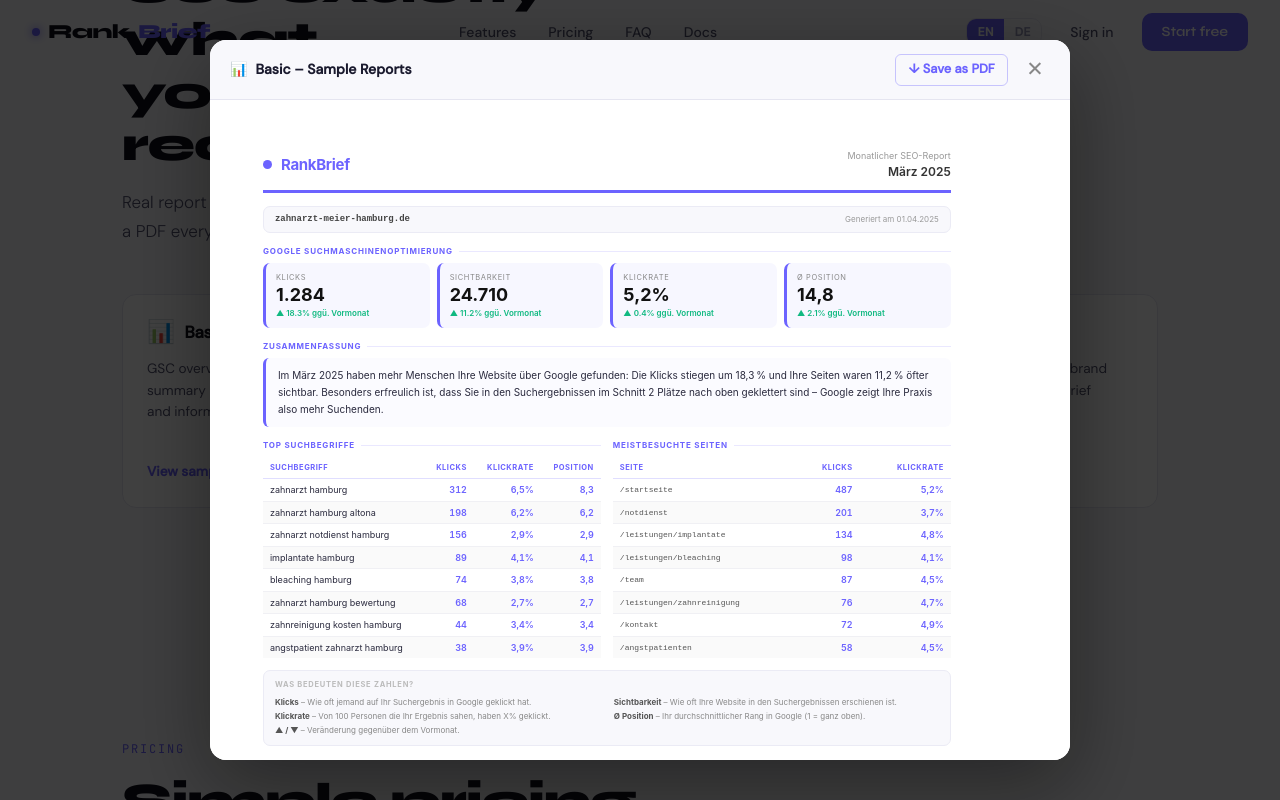
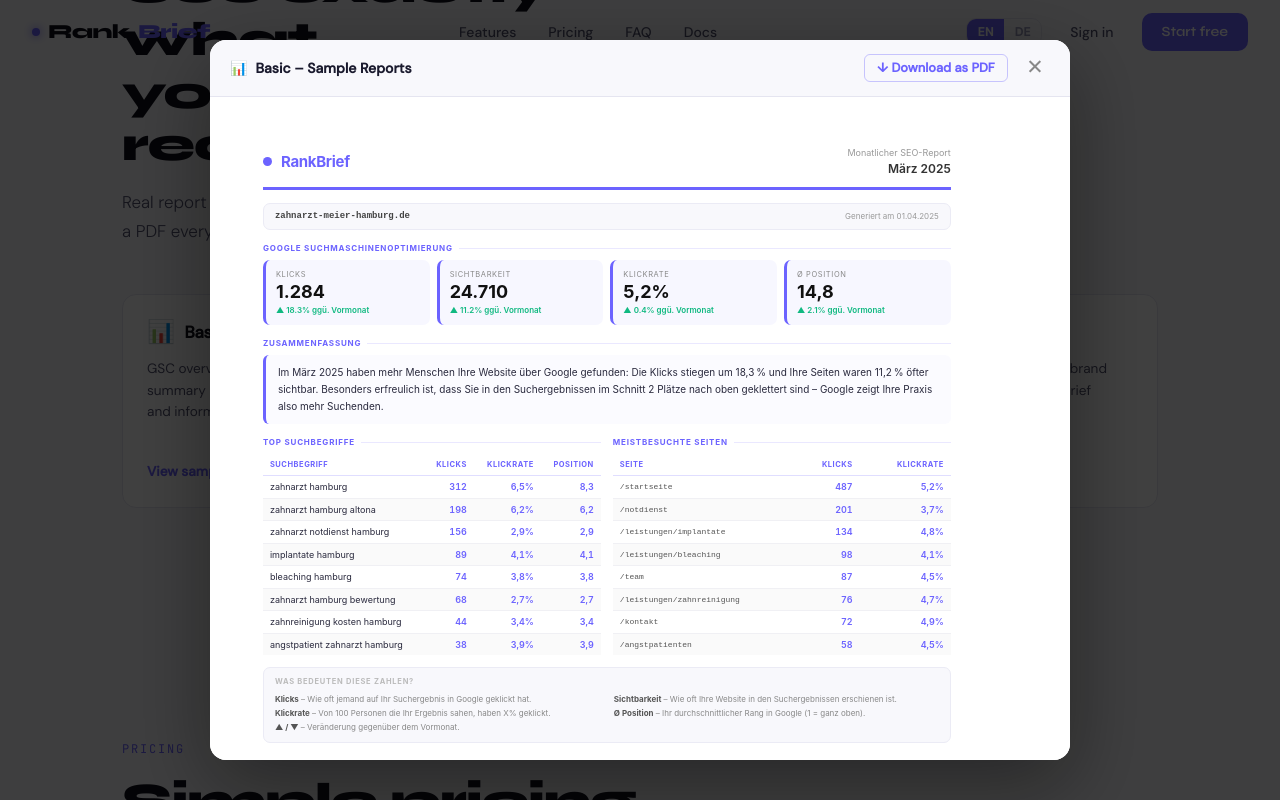
Before and after one commit to sarahiver/rankbrief, a React (Create React App) app: page / in a window 1280 px wide. Both pictures are taken after a click on the element 288 px from the left and 3712 px from the top of the page. Shown: the part 3312-4112 px from the top of the page. Built offline with nearby package versions, Linux system fonts and the light colour scheme.

Commit message:
Add files via upload

```diff
--- a/src/pages/Landing.js
+++ b/src/pages/Landing.js
@@ -468,12 +468,13 @@
   display: flex; align-items: center; gap: 0.75rem;
 `;
 
-const LightboxDownload = styled.a`
-  font-size: 0.8rem; font-weight: 600; color: #6C63FF;
-  text-decoration: none; padding: 0.3rem 0.75rem;
-  border: 1px solid rgba(108,99,255,0.35); border-radius: 6px;
-  transition: background 0.15s;
-  &:hover { background: rgba(108,99,255,0.08); }
+const LightboxDownloadBtn = styled.button`
+  font-size: 0.8rem; font-weight: 600; color: ${({ $loading }) => $loading ? '#aaa' : '#6C63FF'};
+  background: none; border: 1px solid ${({ $loading }) => $loading ? '#ddd' : 'rgba(108,99,255,0.35)'};
+  padding: 0.3rem 0.75rem; border-radius: 6px; cursor: ${({ $loading }) => $loading ? 'default' : 'pointer'};
+  transition: background 0.15s, color 0.15s;
+  &:hover:not(:disabled) { background: rgba(108,99,255,0.08); }
+  &:disabled { opacity: 0.6; }
 `;
 
 const LightboxClose = styled.button`
@@ -756,9 +757,9 @@
     sampleSub: 'Real report previews – generated from actual data, delivered as a PDF every month.',
     samplePopular: 'Most popular',
     sampleCards: [
-      { plan: 'Basic', icon: '📊', desc: 'GSC overview, top keywords & pages, AI summary and a plain-language legend. Clean and informative.', file: '/samples/sample-basic.html', featured: false },
-      { plan: 'Pro', icon: '🤖', desc: 'Everything in Basic, plus GA4 stats, 3 plain-language SEO recommendations, keyword opportunities and month-over-month tracking.', file: '/samples/sample-pro.html', featured: true },
-      { plan: 'Agency', icon: '🏢', desc: 'Full white-label with your logo and brand colors. Up to 10 domains. No RankBrief branding anywhere.', file: '/samples/sample-agency.html', featured: false },
+      { plan: 'Basic',  slug: 'basic',  icon: '📊', desc: 'GSC overview, top keywords & pages, AI summary and a plain-language legend. Clean and informative.', file: '/samples/sample-basic.html', featured: false },
+      { plan: 'Pro',    slug: 'pro',    icon: '🤖', desc: 'Everything in Basic, plus GA4 stats, 3 plain-language SEO recommendations, keyword opportunities and month-over-month tracking.', file: '/samples/sample-pro.html', featured: true },
+      { plan: 'Agency', slug: 'agency', icon: '🏢', desc: 'Full white-label with your logo and brand colors. Up to 10 domains. No RankBrief branding anywhere.', file: '/samples/sample-agency.html', featured: false },
     ],
     sampleCta: 'View sample report',
     sampleClose: 'Close preview',
@@ -822,9 +823,9 @@
     sampleSub: 'Echte Report-Vorschauen – aus realen Daten generiert, jeden Monat als PDF geliefert.',
     samplePopular: 'Am beliebtesten',
     sampleCards: [
-      { plan: 'Basic', icon: '📊', desc: 'GSC-Übersicht, Top-Keywords & Seiten, KI-Zusammenfassung und Begriffserklärung. Klar und verständlich.', file: '/samples/sample-basic.html', featured: false },
-      { plan: 'Pro', icon: '🤖', desc: 'Alles aus Basic plus GA4-Besucher­statistik, 3 verständliche SEO-Empfehlungen, Keyword-Chancen und Vormonatsvergleich.', file: '/samples/sample-pro.html', featured: true },
-      { plan: 'Agentur', icon: '🏢', desc: 'Vollständiges White-Label mit eigenem Logo und Farben. Bis zu 10 Domains. Kein RankBrief-Branding.', file: '/samples/sample-agency.html', featured: false },
+      { plan: 'Basic',   slug: 'basic',  icon: '📊', desc: 'GSC-Übersicht, Top-Keywords & Seiten, KI-Zusammenfassung und Begriffserklärung. Klar und verständlich.', file: '/samples/sample-basic.html', featured: false },
+      { plan: 'Pro',     slug: 'pro',    icon: '🤖', desc: 'Alles aus Basic plus GA4-Besucher­statistik, 3 verständliche SEO-Empfehlungen, Keyword-Chancen und Vormonatsvergleich.', file: '/samples/sample-pro.html', featured: true },
+      { plan: 'Agentur', slug: 'agency', icon: '🏢', desc: 'Vollständiges White-Label mit eigenem Logo und Farben. Bis zu 10 Domains. Kein RankBrief-Branding.', file: '/samples/sample-agency.html', featured: false },
     ],
     sampleCta: 'Beispiel-Report ansehen',
     sampleClose: 'Vorschau schließen',
@@ -872,8 +873,49 @@
 // ── Component ─────────────────────────────────────────────────────────────────
 export default function Landing({ lang = 'en' }) {
   const [openFaq, setOpenFaq] = React.useState(null);
-  const [sampleOpen, setSampleOpen] = React.useState(null); // { plan, file }
+  const [sampleOpen, setSampleOpen] = React.useState(null);
+  const [pdfLoading, setPdfLoading] = React.useState(false);
   const t = i18n[lang] || i18n.en;
+
+  const downloadSamplePdf = async (sample) => {
+    if (pdfLoading) return;
+    setPdfLoading(true);
+    try {
+      const SUPABASE_URL  = process.env.REACT_APP_SUPABASE_URL;
+      const SUPABASE_ANON = process.env.REACT_APP_SUPABASE_ANON_KEY;
+      const planSlug = sample.slug || sample.plan.toLowerCase().replace('agentur', 'agency');
+      const res = await fetch(`${SUPABASE_URL}/functions/v1/generate-sample-pdf`, {
+        method: 'POST',
+        headers: {
+          'Content-Type': 'application/json',
+          'Authorization': `Bearer ${SUPABASE_ANON}`,
+          'apikey': SUPABASE_ANON,
+        },
+        body: JSON.stringify({ plan: planSlug, lang }),
+      });
+      if (!res.ok) throw new Error(`HTTP ${res.status}`);
+      const contentType = res.headers.get('Content-Type') || '';
+      if (contentType.includes('application/pdf')) {
+        const blob = await res.blob();
+        const url  = URL.createObjectURL(blob);
+        const a    = document.createElement('a');
+        a.href     = url;
+        a.download = `rankbrief-sample-${planSlug}.pdf`;
+        a.click();
+        URL.revokeObjectURL(url);
+      } else {
+        // Fallback: HTML response – open in new tab
+        const html = await res.text();
+        const win  = window.open('', '_blank');
+        if (win) { win.document.write(html); win.document.close(); }
+      }
+    } catch (err) {
+      console.error('PDF download failed:', err);
+      alert(lang === 'de' ? 'PDF konnte nicht erstellt werden. Bitte versuche es erneut.' : 'Could not generate PDF. Please try again.');
+    } finally {
+      setPdfLoading(false);
+    }
+  };
 
   // Reset open FAQ when language changes
   React.useEffect(() => { setOpenFaq(null); }, [lang]);
@@ -1032,12 +1074,15 @@
                 <span>{sampleOpen.plan} – {t.sampleLabel}</span>
               </LightboxTitle>
               <LightboxActions>
-                <LightboxDownload
-                  href={sampleOpen.file}
-                  download={`rankbrief-sample-${sampleOpen.plan.toLowerCase()}.html`}
+                <LightboxDownloadBtn
+                  $loading={pdfLoading}
+                  onClick={() => downloadSamplePdf(sampleOpen)}
+                  disabled={pdfLoading}
                 >
-                  ↓ {lang === 'de' ? 'Als PDF speichern' : 'Save as PDF'}
-                </LightboxDownload>
+                  {pdfLoading
+                    ? (lang === 'de' ? '⏳ PDF wird erstellt…' : '⏳ Generating PDF…')
+                    : (lang === 'de' ? '↓ Als PDF herunterladen' : '↓ Download as PDF')}
+                </LightboxDownloadBtn>
                 <LightboxClose onClick={() => setSampleOpen(null)} aria-label={t.sampleClose}>✕</LightboxClose>
               </LightboxActions>
             </LightboxHeader>
```
